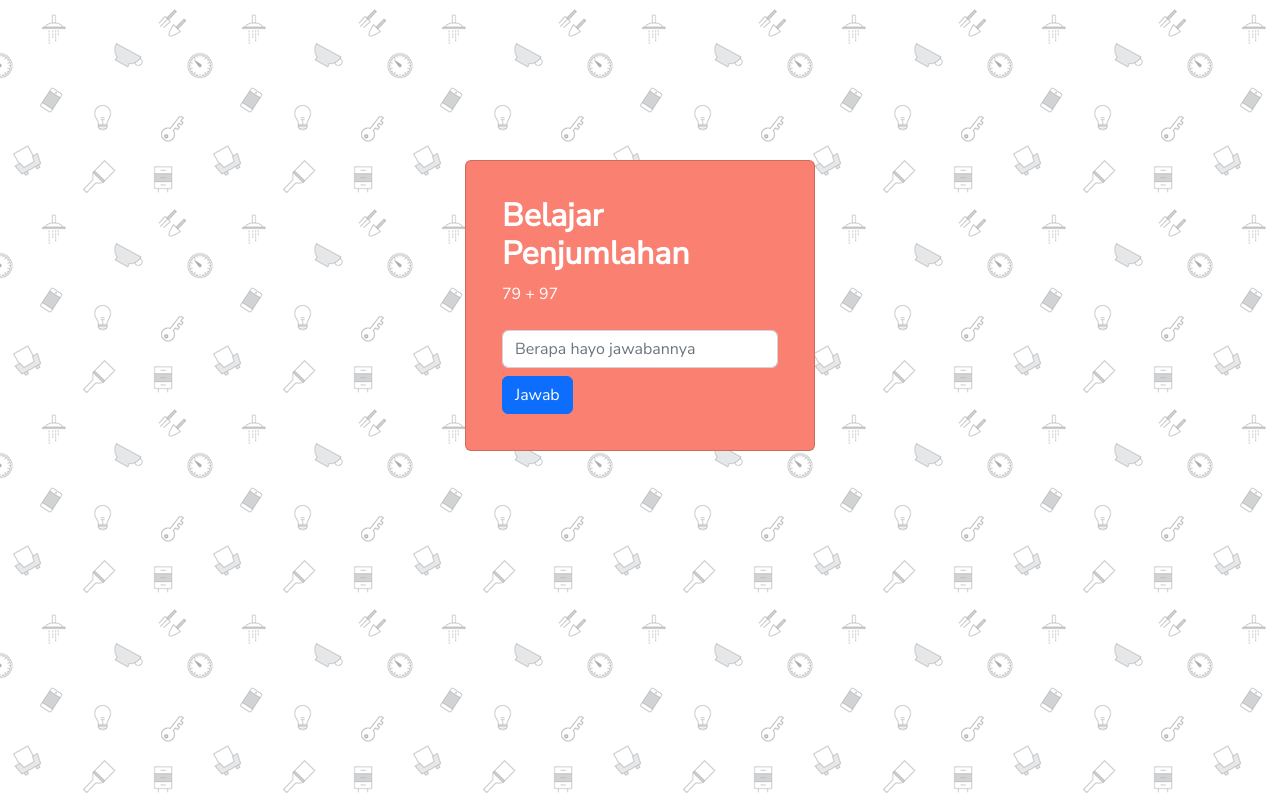
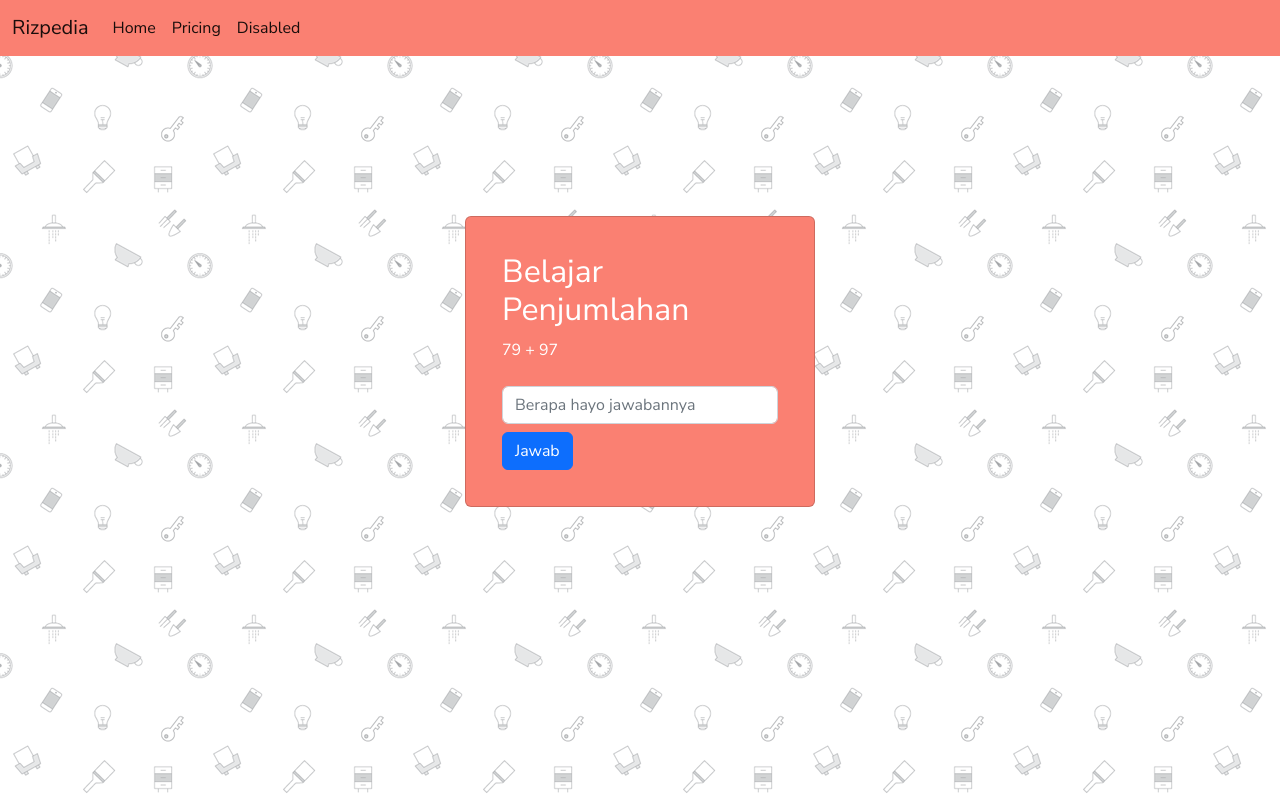
Before and after one commit to rizkirmdhnnn/belajarpenjumlahan, a plain HTML site: page index.html in a window 1280 px wide. Drawn offline with nearby package versions, Linux system fonts and the light colour scheme.

Commit message:
add navbar

```diff
--- a/index.html
+++ b/index.html
@@ -12,6 +12,21 @@
     </style>
 </head>
 <body>
+    <nav class="navbar navbar-expand-lg">
+        <div class="container-fluid">
+            <a class="navbar-brand" href="#">Rizpedia</a>
+            <button class="navbar-toggler" type="button" data-bs-toggle="collapse" data-bs-target="#navbarNavAltMarkup" aria-controls="navbarNavAltMarkup" aria-expanded="false" aria-label="Toggle navigation">
+            <span class="navbar-toggler-icon"></span>
+            </button>
+            <div class="collapse navbar-collapse" id="navbarNavAltMarkup">
+            <div class="navbar-nav">
+                <a class="nav-link active" aria-current="page" href="#">Home</a>
+                <a class="nav-link active" href="#">Pricing</a>
+                <a class="nav-link active">Disabled</a>
+            </div>
+            </div>
+        </div>
+    </nav>
     <div class="card">
         <div class="card-body">
             <h2 class="card-title">Belajar Penjumlahan</h2>
@@ -22,6 +37,6 @@
             <a class="btn btn-primary jawab" onclick="jawab()">Jawab</a>
         </div>
     </div>
-        <script src="/script.js"></script>
+    <script src="/script.js"></script>
 </body>
 </html>
--- a/style.css
+++ b/style.css
@@ -8,8 +8,11 @@
 body {
     background-image: url(/background.png);
     font-family: 'Nunito Sans', sans-serif;
-    color: white;
+    color: white ;
 }
-h2 {
+h1 {
     font-weight: bold;
 }
+.navbar {
+    background-color: salmon;
+}
```
